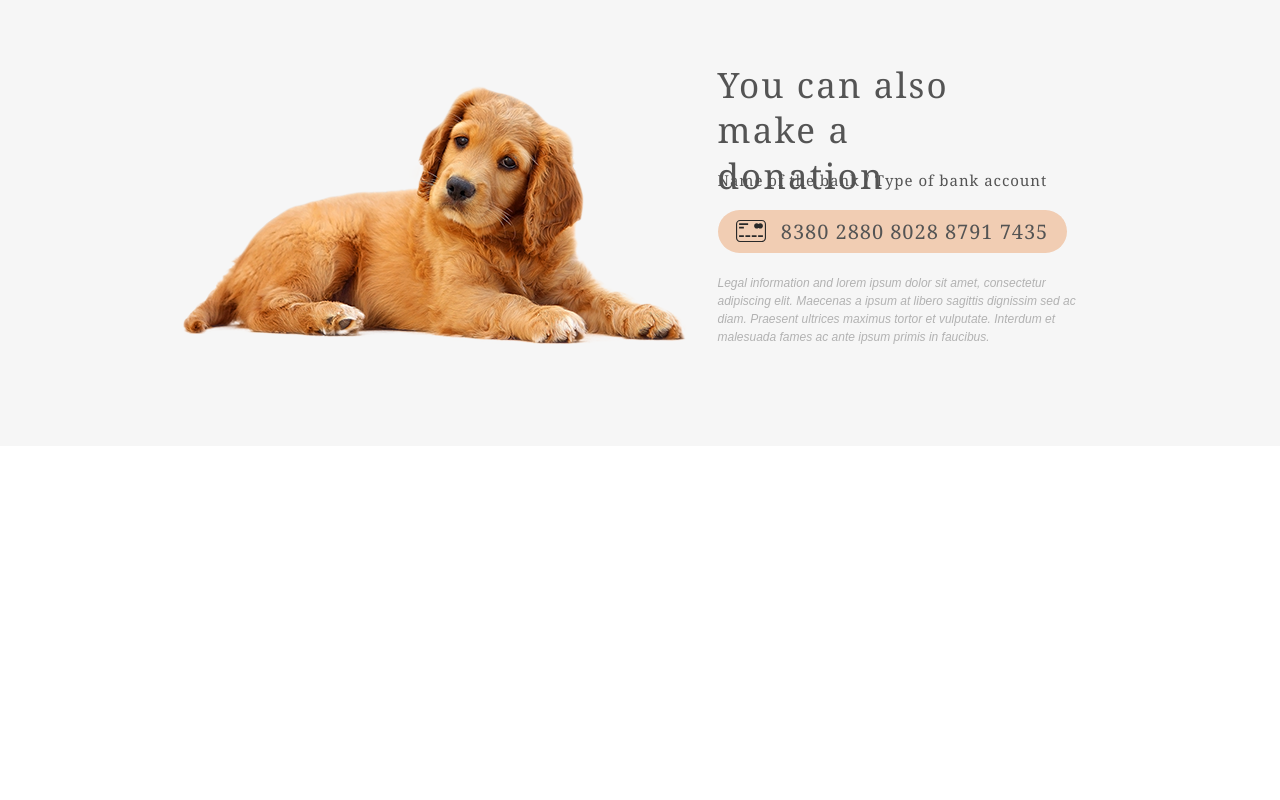
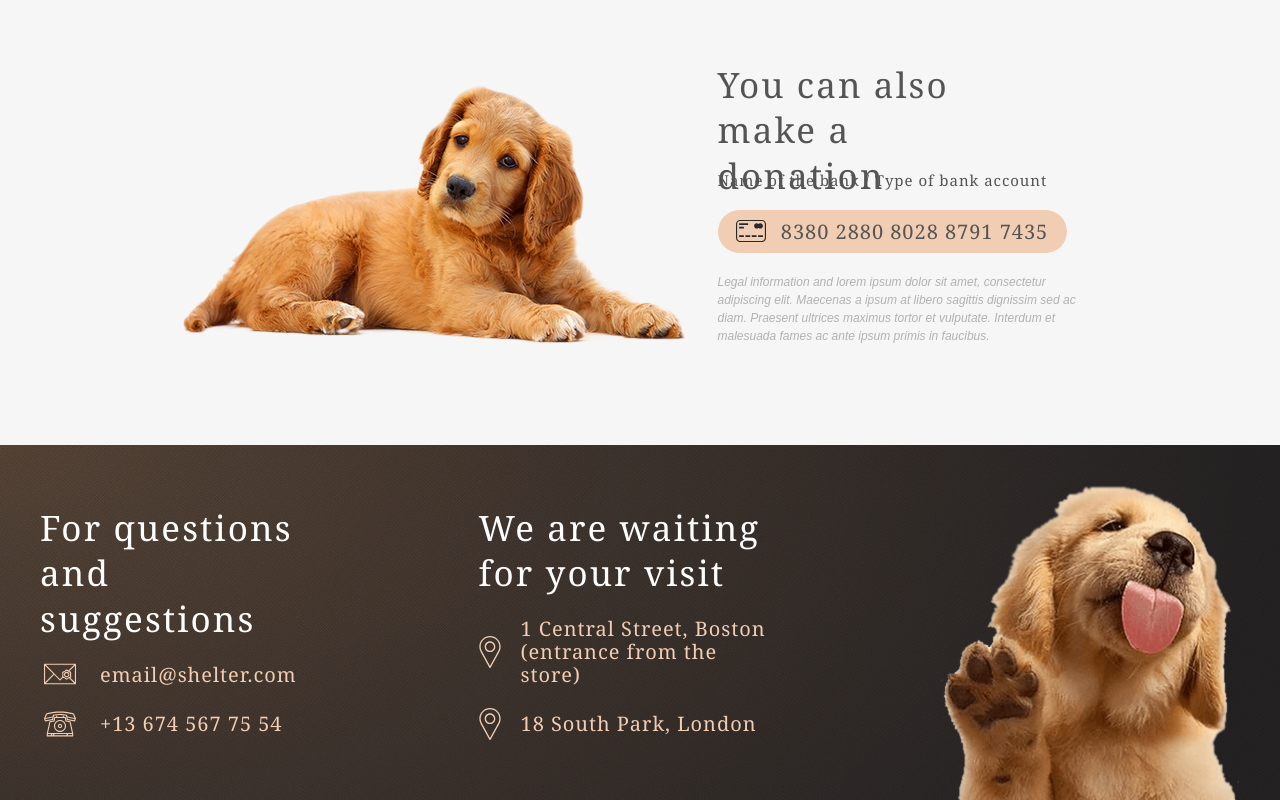
Before and after one commit to f19m/js-learn, a plain HTML site: page shelter/pages/main/main.html in a window 1280 px wide. Shown: the part 3022-3822 px from the top of the page. Before the commit the page ends 3468 px from the top, so only its background shows below. Drawn offline with Linux system fonts and the light colour scheme.

Commit message:
feat: footer resolved

```diff
--- a/shelter/pages/main/main.html
+++ b/shelter/pages/main/main.html
@@ -273,6 +273,47 @@
     </section>
 
 
+    <foter class="footer">
+        <div class="footer-background">
+            <div class="wrapper wrapper-footer">
+                <div class="footer-content">
+
+                    <div class="footer-content__info footer-info footer-content__info-contact">
+                        <h3 class="footer-info__title">For questions and suggestions</h3>
+                        <div class="footer-info__link info-link">
+                            <div class="info-link__logo info-link__logo-email"> </div>
+                            <a class="info-link__text button__link" href="mailto:email@shelter.com">email@shelter.com</a>
+                        </div>
+                        <div class="footer-info__link info-link">
+                            <div class="info-link__logo info-link__logo-phone"> </div>
+                            <a class="info-link__text button__link" href="tel:+136745677554">+13 674 567 75 54</a>
+                        </div>
+                    </div>
+
+                    <div class="footer-content__info footer-info footer-content__info-location">
+                        <h3 class="footer-info__title">We are waiting for your visit</h3>
+                        <div class="footer-info__link info-link">
+                            <div class="info-link__logo info-link__logo-location"> </div>
+                            <a class="info-link__text button__link" href="https://goo.gl/maps/kyaxHTXpshxosxY19">
+                                1 Central Street, Boston (entrance from the store)
+                            </a>
+                        </div>
+                        <div class="footer-info__link info-link">
+                            <div class="info-link__logo info-link__logo-location"></div>
+                            <a class="info-link__text button__link" href="https://goo.gl/maps/DeibS7UXzfgPH4SK7" target="_blank">18 South Park, London</a>
+                        </div>
+                    </div>
+
+                    <img class="footer-content__image" src="../../assets/images/footer-puppy.png" alt="footer-puppy" >
+
+                </div>
+
+
+            </div>
+        </div>
+    </foter>
+
+
 
 
 </body>
--- a/shelter/pages/main/main.sass
+++ b/shelter/pages/main/main.sass
@@ -1,4 +1,3 @@
-$color-white: #FFFFFF
 $color-primary: #F1CDB3
 $color-primary-light: #FDDCC4
 
@@ -264,7 +263,7 @@ body
     padding: 30px 35px
     &:hover
         box-shadow: 0px 2px 35px 14px rgba(13, 13, 13, 0.04)
-        background: $color-white
+        background: $color-light-xl
 
 .list-item__title
     height: 1.4375rem
@@ -371,19 +370,19 @@ body
         margin: 11px 30px 0 0
 
 .donation-info
-
     &__title
         +h3
         width: 18.75rem
         height: 5.625rem
         margin: 1px 0 10px 0
     &__text
-        padding: 11px 0
+        height: 1.0625rem
+        margin: 21px 0 20px 0
         font-size: 0.9375rem
         letter-spacing: 0.06rem
         color: $color-dark-l
     &__card
-        margin: 11px 0
+        margin: 11px 0 20px 0
         padding: 10px 15px
         background-color: $color-primary
         width: 21.8125rem
@@ -406,9 +405,69 @@ body
                 color: $color-dark-xl
 
     &__legal
-        padding-top: 10px
         font-family: Arial
         font-style: italic
         font-size: 0.75rem
         line-height: 150%
         color: $color-dark-m
+        height: 4.5rem
+
+
+.footer-background
+    background: url('../../assets/images/noise_transparent.png'), radial-gradient(100% 215.42% at 0% 0%, #5B483A 0%, #262425 100%), #211F20
+
+.wrapper-footer
+    padding-top: 40px
+
+.footer-content
+    +flex-direction-justify(row, space-between)
+    width: 100%
+    &__info
+        padding: 20px 0 60px 0
+    &__info-contact
+        width: 279px
+    &__info-location
+        width: 302px
+
+.footer-info
+    +flex-direction-justify(column, space-between)
+
+    &__title
+        +h3
+        color: $color-light-xl
+    &__link
+        //padding: 15px 0
+
+=footer-logo($image)
+    background: no-repeat 50% 50% url("../../assets/icons/" + $image)
+
+.info-link
+    +flex-direction-algin(row, center)
+    &__logo
+    &__logo-email
+        +footer-logo("mail.svg")
+        padding-left: 2.5rem
+        background-size: 2.5rem 2rem
+        width: 2.5rem
+        height: 2rem
+    &__logo-phone
+        +footer-logo("telephone.svg")
+        padding-left: 2.5rem
+        background-size: 2.5rem 2rem
+        width: 2.5rem
+        height: 2rem
+    &__logo-location
+        +footer-logo("pin.svg")
+        padding-left: 1.375rem
+        background-size: 2rem 2rem
+        width: 1.375rem
+        height: 2rem
+    &__text
+        color: $color-primary
+        padding-left: 1.25rem
+        font-size: 1.25rem
+        line-height: 115%
+        letter-spacing: 0.06rem
+        white-space: normal
+        &:hover
+            color: $color-primary-light
```
Also changed, not shown: shelter/pages/main/main.css, 1 other file.
